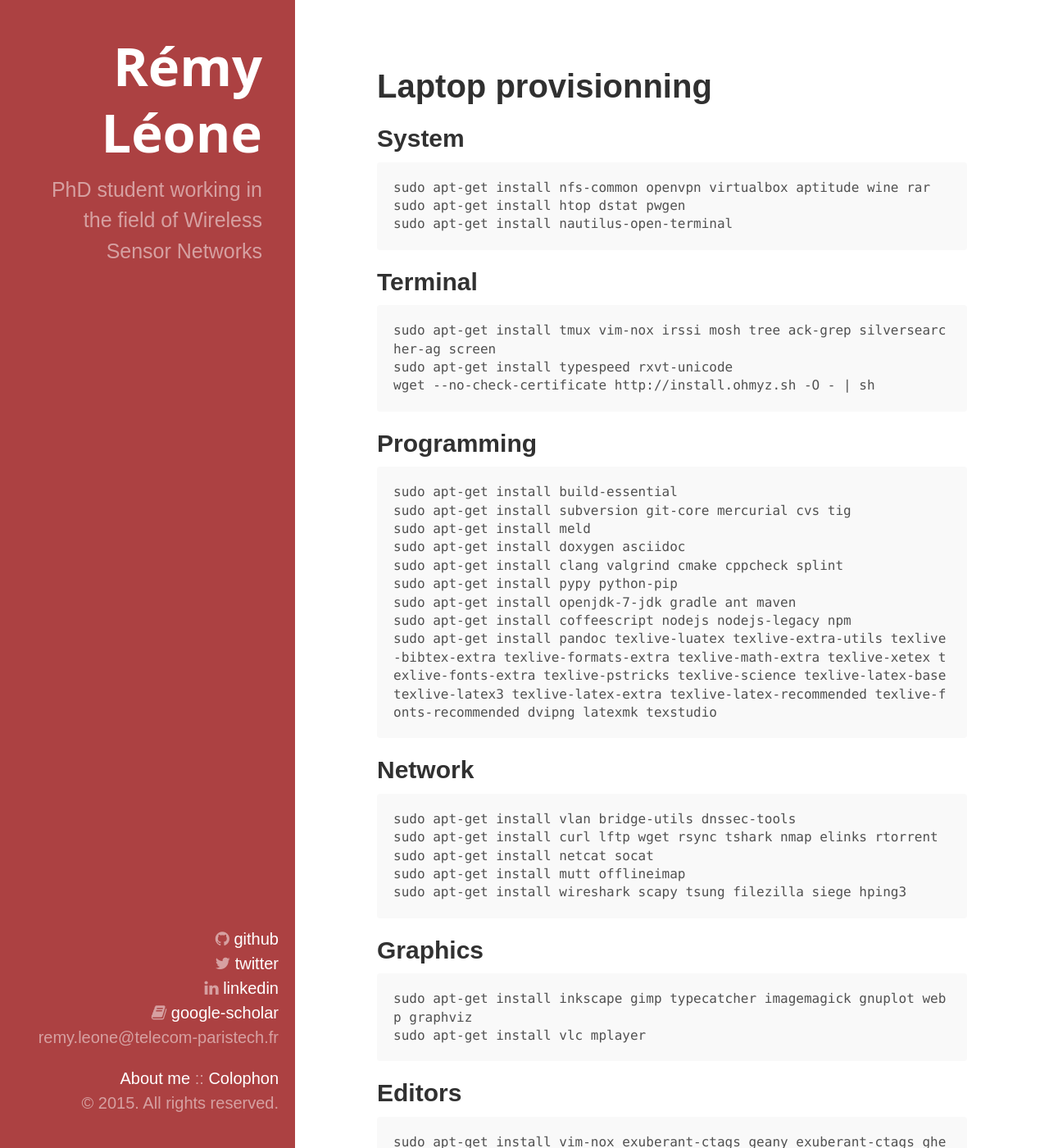
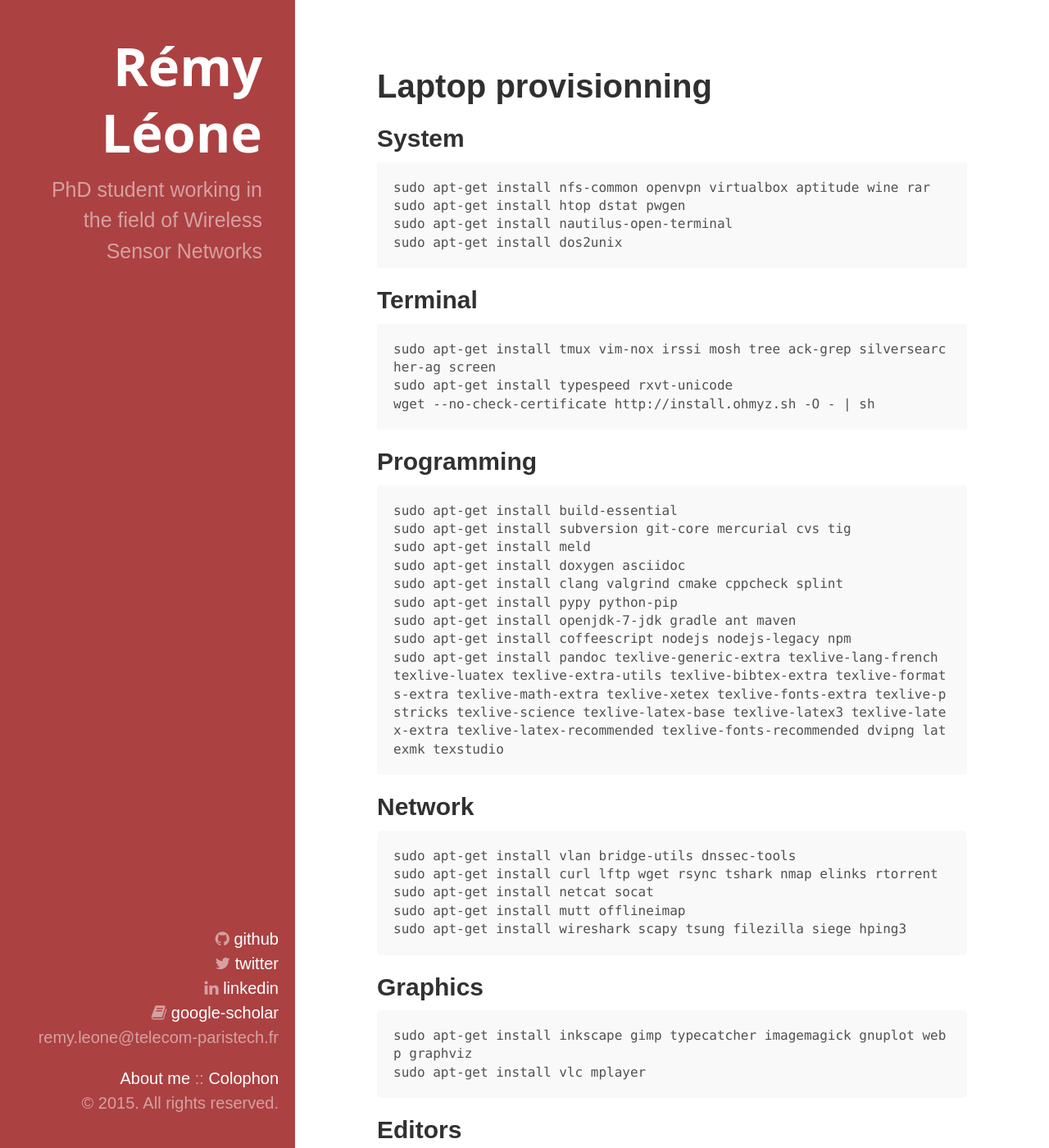
Before and after one commit to remyleone/remyleone.github.io, a Jekyll site: the page built from packages.md, in a window 1280 px wide and 1400 px high. Shown: the whole window at 82% size. Built offline with Jekyll 4.4.1, drawn with Linux system fonts in a browser that asks for light colours; nearby versions of some CDN libraries.

Commit message:
Update config and packages

```diff
--- a/_config.yml
+++ b/_config.yml
@@ -28,5 +28,3 @@ social_networks:
 
 github:
     repo: https://github.com/sieben/sieben.github.com
-gems:
-    - jekyll-sitemap
--- a/packages.md
+++ b/packages.md
@@ -9,6 +9,7 @@ System
 	sudo apt-get install nfs-common openvpn virtualbox aptitude wine rar
 	sudo apt-get install htop dstat pwgen
 	sudo apt-get install nautilus-open-terminal
+	sudo apt-get install dos2unix
 
 Terminal
 --------
@@ -28,7 +29,7 @@ Programming
 	sudo apt-get install pypy python-pip
 	sudo apt-get install openjdk-7-jdk gradle ant maven
 	sudo apt-get install coffeescript nodejs nodejs-legacy npm
-	sudo apt-get install pandoc texlive-luatex texlive-extra-utils texlive-bibtex-extra texlive-formats-extra texlive-math-extra texlive-xetex texlive-fonts-extra texlive-pstricks texlive-science texlive-latex-base texlive-latex3 texlive-latex-extra texlive-latex-recommended texlive-fonts-recommended dvipng latexmk texstudio
+	sudo apt-get install pandoc texlive-generic-extra texlive-lang-french texlive-luatex texlive-extra-utils texlive-bibtex-extra texlive-formats-extra texlive-math-extra texlive-xetex texlive-fonts-extra texlive-pstricks texlive-science texlive-latex-base texlive-latex3 texlive-latex-extra texlive-latex-recommended texlive-fonts-recommended dvipng latexmk texstudio
 
 Network
 -------
```
